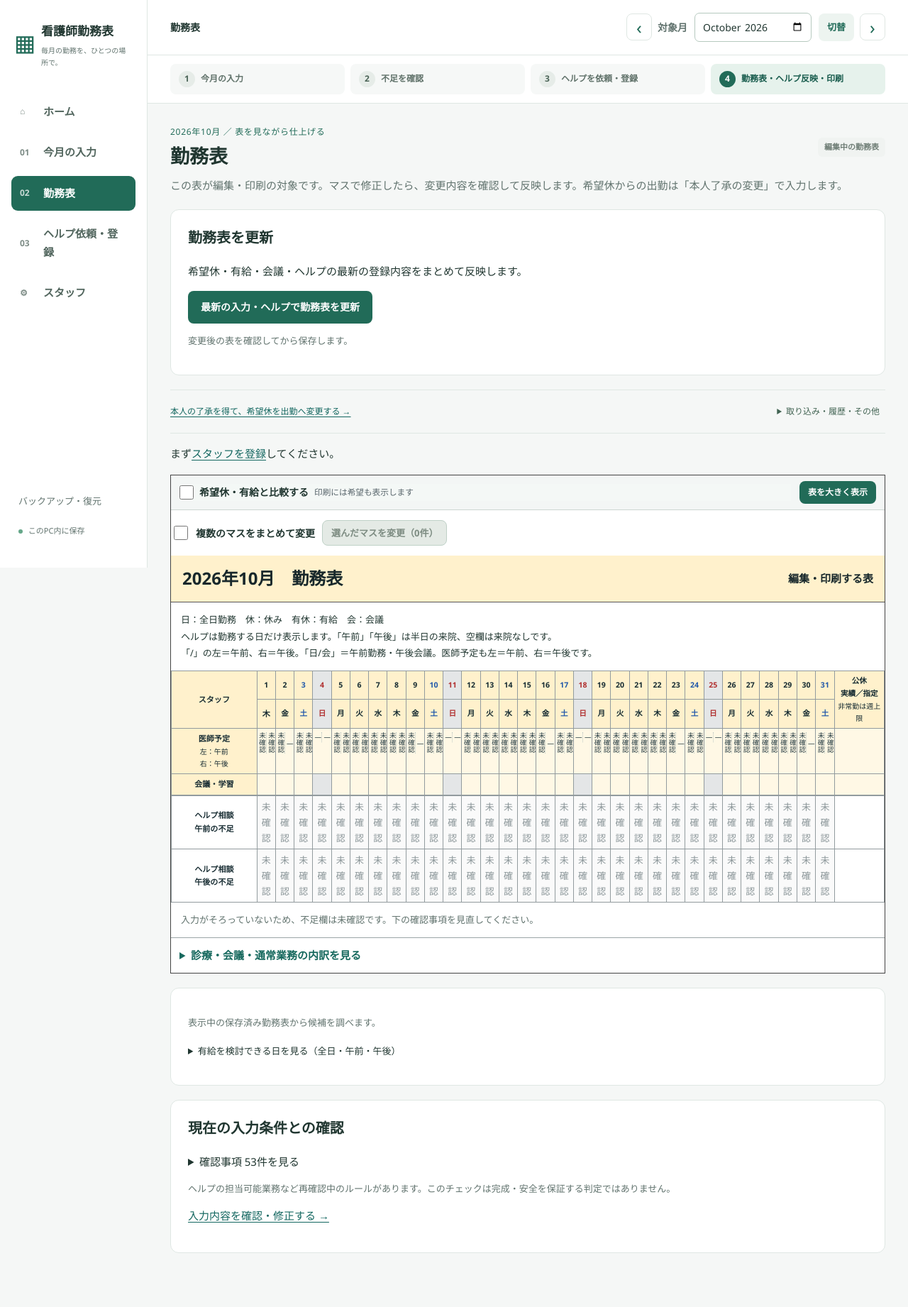
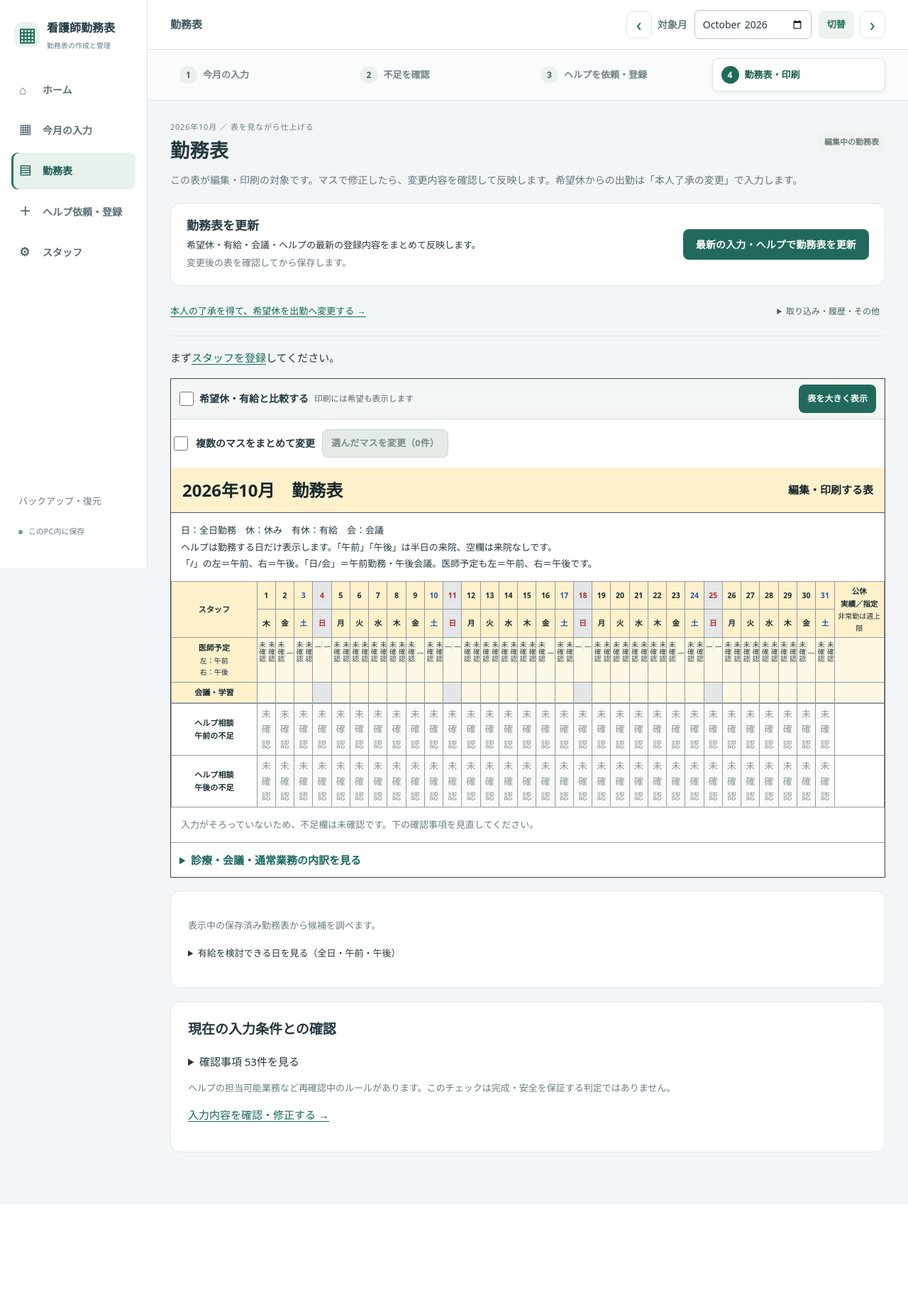
Before and after one commit to higakota/nurse-scheduler-demo, a Flask app: page /schedule/manual in a window 1280 px wide. Shown: the whole page at 71% size. After the commit the page ends 1624 px from the top, so only its background shows below. Run offline with Flask 3, Linux system fonts and the light colour scheme; data that the repository does not hold is empty.

Commit message:
Polish shared UI and align home workflow with roster actions
Public reconstruction of an existing development commit.
Source-revision: 08e14f61529abf94cf5ecbd021ca3793f3212850
Private documents and data files omitted; code identifiers anonymized.

```diff
--- /dev/null
+++ b/static/ui-refresh.css
@@ -0,0 +1,78 @@
+/* 画面共通の見た目。印刷とカレンダーの列幅には適用しない。 */
+@media screen{
+ body.app-layout{--ink:#24383f;--muted:#687b82;--teal:#216a5b;--line:#dce5e8;--canvas:#f3f6f8;background:var(--canvas);color:var(--ink);font-family:"Yu Gothic UI","Meiryo",system-ui,sans-serif;line-height:1.65}
+ .app-layout .app-sidebar{background:#fff;border-right-color:var(--line);padding-top:26px}
+ .app-layout .app-logo{font-size:16px;gap:10px;padding-bottom:28px}
+ .app-layout .logo-mark{display:grid;place-items:center;background:#e9f3ef;width:36px;height:36px;border-radius:11px;font-size:25px}
+ .app-layout .side-nav{gap:5px}
+ .app-layout .side-nav a{padding:12px 11px;font-size:14px;color:#5a6e76}
+ .app-layout .side-nav a[aria-current=page]{background:#e7f2ed;color:#185b4d;box-shadow:inset 3px 0 #287563}
+ .app-layout .nav-number{font-size:17px;opacity:1}
+ .app-layout .app-topbar{min-height:70px;padding-top:12px;padding-bottom:12px}
+ .app-layout .app-topbar>strong{font-size:15px;color:#3e555e}
+ .app-layout .page-subnav{padding-top:6px;padding-bottom:6px}
+ .app-layout .page-subnav a{font-size:13px}
+ .app-layout .journey-nav{background:#f9fbfc;padding-top:12px;padding-bottom:12px}
+ .app-layout .journey-nav ol{gap:10px}
+ .app-layout .journey-nav a{background:transparent;border:1px solid transparent;color:#71828a;padding:10px 12px;font-size:13px}
+ .app-layout .journey-nav a[aria-current=step]{background:#fff;border-color:#d8e6df;color:#185b4d;box-shadow:0 2px 5px #233e3510}
+ .app-layout .journey-nav a[aria-current=step]>span{background:#216a5b;color:#fff}
+ .app-layout .journey-nav a>span{width:25px;height:25px;font-size:12px;background:#eaf0f2}
+ .app-layout main.app-main{max-width:none;padding-top:28px!important}
+ .app-layout h1{font-size:27px;letter-spacing:.02em;font-weight:700}
+ .app-layout h2{font-size:19px;margin-top:0}
+ .app-layout h3{font-size:15px}
+ .app-layout .page-description{font-size:14px;line-height:1.8;color:#63767f;max-width:1000px}
+ .app-layout .panel{border-color:var(--line);border-radius:14px;padding:24px;margin-top:18px;margin-bottom:18px}
+ .app-layout .eyebrow{font-size:11px;letter-spacing:.07em;color:#6a807b;margin-bottom:5px}
+ .app-layout button,.app-layout .button-link{border-radius:8px;min-height:40px;line-height:1.5;letter-spacing:.01em}
+ .app-layout button:not(.manual-cell):not(.secondary):not(.button-quiet):not(:disabled):hover,.app-layout .button-link:not(.secondary):hover{background:#195445}
+ .app-layout .secondary{border-color:#cbd8dc}
+ .app-layout .hint{line-height:1.7}
+ .app-layout .success{background:#edf6f0;border-left:3px solid #4b8b68;padding:12px 16px}
+ .app-layout .error[role=alert]{border-left:3px solid #bb674d;padding:12px 16px}
+ .app-layout .workflow-callout{border-radius:12px;border:1px solid #d5e5dc;background:#edf5f1;padding:20px 22px;gap:24px}
+ .app-layout .workflow-callout .hint{margin:5px 0 0}
+ .app-layout .month-tabs{display:flex;gap:5px;flex-wrap:wrap;border-bottom:1px solid var(--line);padding:0 0 10px}
+ .app-layout .month-tabs a{border-radius:7px;padding:9px 13px;text-decoration:none;font-size:13px}
+ .app-layout .month-tabs a[aria-selected=true],.app-layout .month-tabs a[aria-current]{background:#e6f0ed;color:#185b4d}
+ [data-home-dashboard] .home-heading{margin-bottom:20px}
+ [data-home-dashboard] .workflow-callout{background:#fff;border:1px solid #cddfd6;border-left:4px solid #397e68;padding:25px 28px;margin-bottom:26px}
+ [data-home-dashboard] .workflow-callout strong{font-size:22px}
+ [data-home-dashboard] .home-main-actions{grid-template-columns:repeat(4,minmax(0,1fr));gap:16px}
+ [data-home-dashboard] .home-main-actions>a{padding:24px 20px;gap:12px;min-height:190px;border-radius:13px;transition:background .15s,border-color .15s}
+ [data-home-dashboard] .home-main-actions>a:hover{background:#fbfdfc;border-color:#8faf9f}
+ [data-home-dashboard] .home-action-number{font-size:12px;color:#5d8577;background:#eef5f1;border-radius:6px;padding:4px 8px}
+ [data-home-dashboard] .home-main-actions strong{font-size:18px}
+ [data-home-dashboard] .home-main-actions small{font-size:12px;line-height:1.8}
+ [data-home-dashboard] .home-simple-links{display:flex;gap:20px;justify-content:flex-end;font-size:13px;margin-top:20px}
+ .app-layout .roster-update-panel{display:flex;justify-content:space-between;align-items:center;gap:28px;padding:18px 22px;background:#fff}
+ .app-layout .roster-update-panel h2{margin:0 0 4px;font-size:17px}
+ .app-layout .roster-update-panel p{margin:3px 0;font-size:13px}
+ .app-layout .roster-update-panel form{flex-shrink:0;margin:0;max-width:none}
+ .app-layout .editor-actionbar{border-top:0;border-bottom:1px solid var(--line);padding-top:0;padding-bottom:16px;margin-bottom:18px}
+ .app-layout .editor-actionbar>a{font-size:13px}
+ .app-layout .save-bar,.app-layout .manual-savebar{box-shadow:0 -3px 12px #253e3510;border-color:#d3e0da}
+ .app-layout dialog{border-color:#cad9d4;border-radius:14px;box-shadow:0 16px 60px #203b3720}
+ .app-layout dialog::backdrop{background:#1b333a60}
+}
+@media screen and (max-width:1100px){
+ [data-home-dashboard] .home-main-actions{grid-template-columns:repeat(2,minmax(0,1fr))}
+ .app-layout .roster-update-panel{flex-wrap:wrap;gap:12px}
+}
+@media screen and (max-width:800px){
+ .app-layout .app-sidebar{padding-top:12px}
+ .app-layout .app-logo{padding-bottom:8px}
+ .app-layout .journey-nav{margin-left:0;padding:8px 12px}
+ .app-layout .journey-nav ol{grid-template-columns:repeat(2,minmax(0,1fr));gap:4px}
+ .app-layout .journey-nav a{font-size:12px;padding:8px}
+ .app-layout .app-topbar{padding:12px 16px;min-height:62px}
+ .app-layout main.app-main{padding-top:20px!important}
+ .app-layout .workflow-callout{flex-wrap:wrap;gap:14px;padding:18px}
+ [data-home-dashboard] .home-main-actions>a{min-height:150px;padding:18px 16px}
+}
+@media screen and (max-width:480px){
+ [data-home-dashboard] .home-main-actions{grid-template-columns:1fr}
+ [data-home-dashboard] .home-main-actions>a{min-height:0}
+ .app-layout .roster-update-panel form,.app-layout .roster-update-panel button{width:100%}
+}
--- a/templates/_shell.html
+++ b/templates/_shell.html
@@ -1,8 +1,9 @@
+<link rel="stylesheet" href="{{ url_for('static',filename='ui-refresh.css') }}">
 <a class="skip-link" href="#main-content">本文へ移動</a>
 <aside class="app-sidebar" aria-label="メインメニュー">
-<a class="app-logo" href="{{ url_for('index',month=ui_month) }}"><span class="logo-mark" aria-hidden="true">▦</span><span>看護師勤務表<small>毎月の勤務を、ひとつの場所で。</small></span></a>
+<a class="app-logo" href="{{ url_for('index',month=ui_month) }}"><span class="logo-mark" aria-hidden="true">▦</span><span>看護師勤務表<small>勤務表の作成と管理</small></span></a>
 <nav class="side-nav">
-{% for endpoint,label,group,mark in [('index','ホーム','index','⌂'),('monthly_settings','今月の入力','inputs','01'),('manual_schedule','勤務表','schedules','02'),('help_availability','ヘルプ依頼・登録','help_availability','03'),('staff_settings','スタッフ','staff_settings','⚙')] %}
+{% for endpoint,label,group,mark in [('index','ホーム','index','⌂'),('monthly_settings','今月の入力','inputs','▦'),('manual_schedule','勤務表','schedules','▤'),('help_availability','ヘルプ依頼・登録','help_availability','＋'),('staff_settings','スタッフ','staff_settings','⚙')] %}
 <a href="{{ url_for(endpoint,month=ui_month) }}" {% if ui_group==group %}aria-current="page"{% endif %}><span class="nav-number" aria-hidden="true">{{ mark }}</span>{{ label }}</a>
 {% endfor %}
 </nav>
--- a/templates/_workflow_steps.html
+++ b/templates/_workflow_steps.html
@@ -1,4 +1,4 @@
 <nav class="journey-nav" aria-label="勤務表作成の手順"><ol>
-{% for number,title,endpoint,phase in [(1,'今月の入力','monthly_settings',''),(2,'不足を確認','schedule','plan'),(3,'ヘルプを依頼・登録','help_availability',''),(4,'勤務表・ヘルプ反映・印刷','manual_schedule','')] %}
+{% for number,title,endpoint,phase in [(1,'今月の入力','monthly_settings',''),(2,'不足を確認','schedule','plan'),(3,'ヘルプを依頼・登録','help_availability',''),(4,'勤務表・印刷','manual_schedule','')] %}
 <li><a href="{{ url_for('manual_schedule',month=ui_month,view_source=edit_source_kind,view_token=edit_source_token) if number==4 and edit_source_kind|default('') else url_for(endpoint,month=ui_month,phase=phase) if phase else url_for(endpoint,month=ui_month) }}" {% if ui_current_step==number or number==4 and ui_current_step==5 %}aria-current="step"{% endif %}><span>{{ number }}</span><strong>{{ title }}</strong></a></li>
 {% endfor %}</ol></nav>
--- a/templates/manual_schedule.html
+++ b/templates/manual_schedule.html
@@ -6,11 +6,10 @@
 {% if error %}<p class="error" role="alert">{{ error }}</p>{% endif %}{% if request.args.get('saved') %}<p class="success" role="status">{{ '了承出勤を取り消した勤務表を表示しています。' if request.args.get('agreed')=='cancelled' else '了承済みの変更を勤務表に反映しました。' if request.args.get('agreed')=='changed' else '勤務表の修正を保存しました。' }}</p>{% endif %}
 {% if pending_kind and not preview and not source_view_error %}<section class="panel"><h2>新しく作った表は、まだ反映していません</h2><p>下に表示しているのは保存済みの編集表です。新しい表へ進む場合は変更箇所を確認してください。</p><a class="button-link" href="{{ url_for('manual_schedule',month=month,view_source=pending_kind,view_token=pending_token) }}">新しい表を確認して反映する</a></section>{% endif %}
 {% if source_view_error %}<p><a href="{{ url_for('schedule',month=month) }}">作成画面へ戻る</a> ／ <a href="{{ url_for('manual_schedule',month=month) }}">保存済みの編集表を開く</a></p>{% else %}
-{% if not preview %}<section class="panel"><h2>勤務表を更新</h2>
-{% if stale or request.args.get("help_saved") %}<p>入力に変更があります。下のボタンで勤務表に反映できます。</p>{% endif %}
+{% if not preview %}<section class="panel roster-update-panel"><div><h2>勤務表を更新</h2>
+{% if stale or request.args.get("help_saved") %}<p>入力が変更されています。更新すると勤務表に反映できます。</p>{% endif %}
 <p>希望休・有給・会議・ヘルプの最新の登録内容をまとめて反映します。</p>
-<form method="post">{% include "_manual_tokens.html" %}<button name="action" value="update_roster">最新の入力・ヘルプで勤務表を更新</button></form>
-<p class="hint">変更後の表を確認してから保存します。</p></section>{% endif %}
+<p class="hint">変更後の表を確認してから保存します。</p></div><form method="post">{% include "_manual_tokens.html" %}<button name="action" value="update_roster">最新の入力・ヘルプで勤務表を更新</button></form></section>{% endif %}
 {% if not preview %}<div class="editor-actionbar manual-print-actions">
 {% if base.updated is defined %}<button type="button" class="secondary" data-print-packet="manual-print">勤務表だけ印刷／PDF保存</button><form method="post" action="{{ url_for('refresh_help_shortages',month=month) }}"><input type="hidden" name="csrf_token" value="{{ session.csrf_token }}"><button class="secondary">この表の不足を確認してヘルプを追加 →</button></form>{% endif %}
 <a href="{{ url_for('agreed_wish_change',month=month) }}">本人の了承を得て、希望休を出勤へ変更する →</a>
```
Also changed, not shown: templates/home.html (+7 -6 lines), tests/test_home.py (+1 -1 lines).
